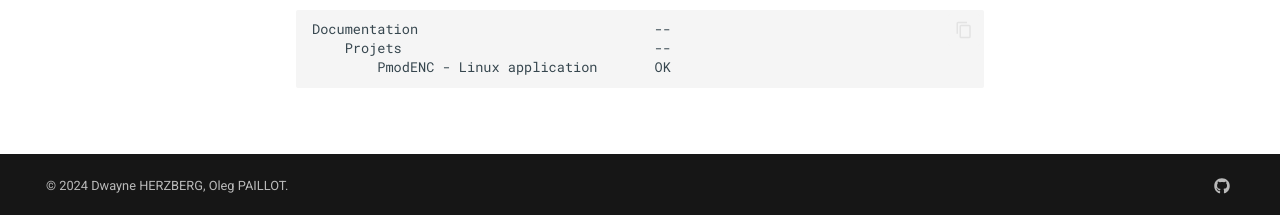
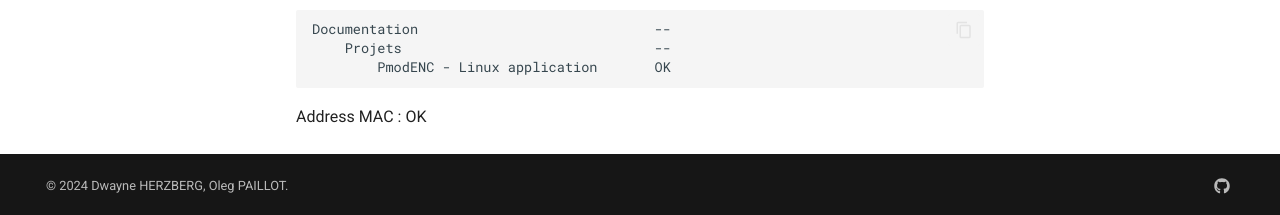
Before and after one commit to TER-Zybo/Documentations, an MkDocs documentation site: the page built from docs/journal/semaine6.md, in a window 1280 px wide and 1109 px high. Shown: the part 891-1106 px from the top of the window. Built offline with MkDocs 1.6.1 and Material for MkDocs 9.7.7, drawn with Linux system fonts in a browser that asks for light colours; comment, search, counter and statistics services are not loaded.

Commit message:
JDB update

````diff
--- a/docs/journal/semaine6.md
+++ b/docs/journal/semaine6.md
@@ -34,3 +34,4 @@ Documentation                             --
     Projets                               --
         PmodENC - Linux application       OK
 ```
+Address MAC : OK
````
